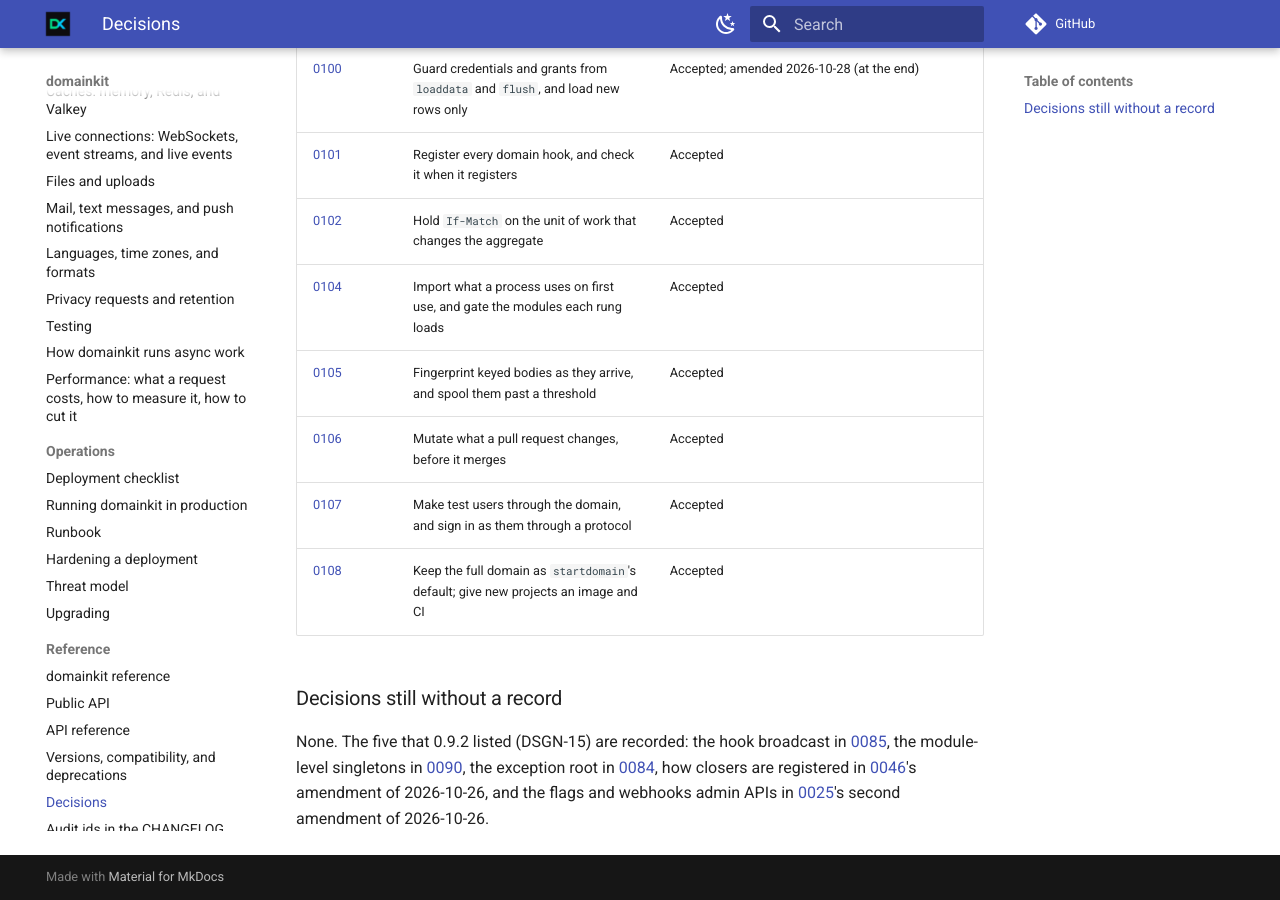
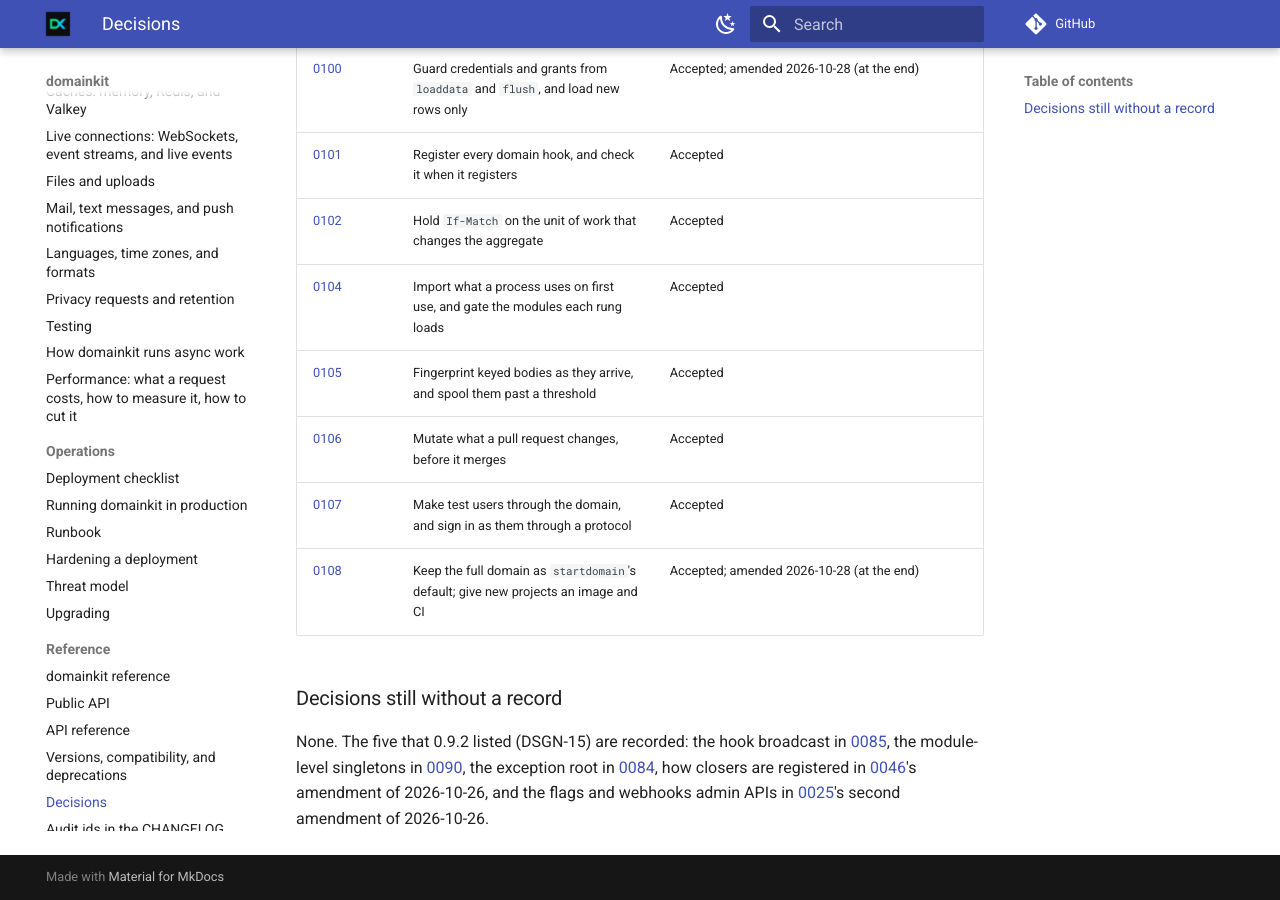
Before and after one commit to karimmattar/domainkit, an MkDocs documentation site: the page built from docs/adr/README.md, in a window 1280 px wide and 900 px high, scrolled down 6785 px. Built offline with MkDocs 1.6.1 and Material for MkDocs 9.7.7, drawn with Linux system fonts in a browser that asks for light colours; comment, search, counter and statistics services are not loaded.

Commit message:
Copy ADR 0108's amended status into the index
test_docs.py holds the index to each record's status line; the
amendment of SEC-12c-2 changed 0108's.

Co-Authored-By: Claude Opus 5.5 <noreply@anthropic.com>
Claude-Session: https://claude.ai/code/session_014uJXaxo1URheVQL3QumZc1

```diff
--- a/docs/adr/README.md
+++ b/docs/adr/README.md
@@ -116,7 +116,7 @@ statuses, and the amendments they name.
 | [0105](0105-fingerprint-keyed-bodies-as-they-arrive-and-spool-them-past-a-threshold.md) | Fingerprint keyed bodies as they arrive, and spool them past a threshold | Accepted |
 | [0106](0106-mutate-what-a-pull-request-changes.md) | Mutate what a pull request changes, before it merges | Accepted |
 | [0107](0107-make-test-users-through-the-domain-and-sign-in-through-a-protocol.md) | Make test users through the domain, and sign in as them through a protocol | Accepted |
-| [0108](0108-keep-the-full-domain-as-the-default-and-give-new-projects-an-image-and-ci.md) | Keep the full domain as `startdomain`'s default; give new projects an image and CI | Accepted |
+| [0108](0108-keep-the-full-domain-as-the-default-and-give-new-projects-an-image-and-ci.md) | Keep the full domain as `startdomain`'s default; give new projects an image and CI | Accepted; amended 2026-10-28 (at the end) |
 
 ### Decisions still without a record
 
```
